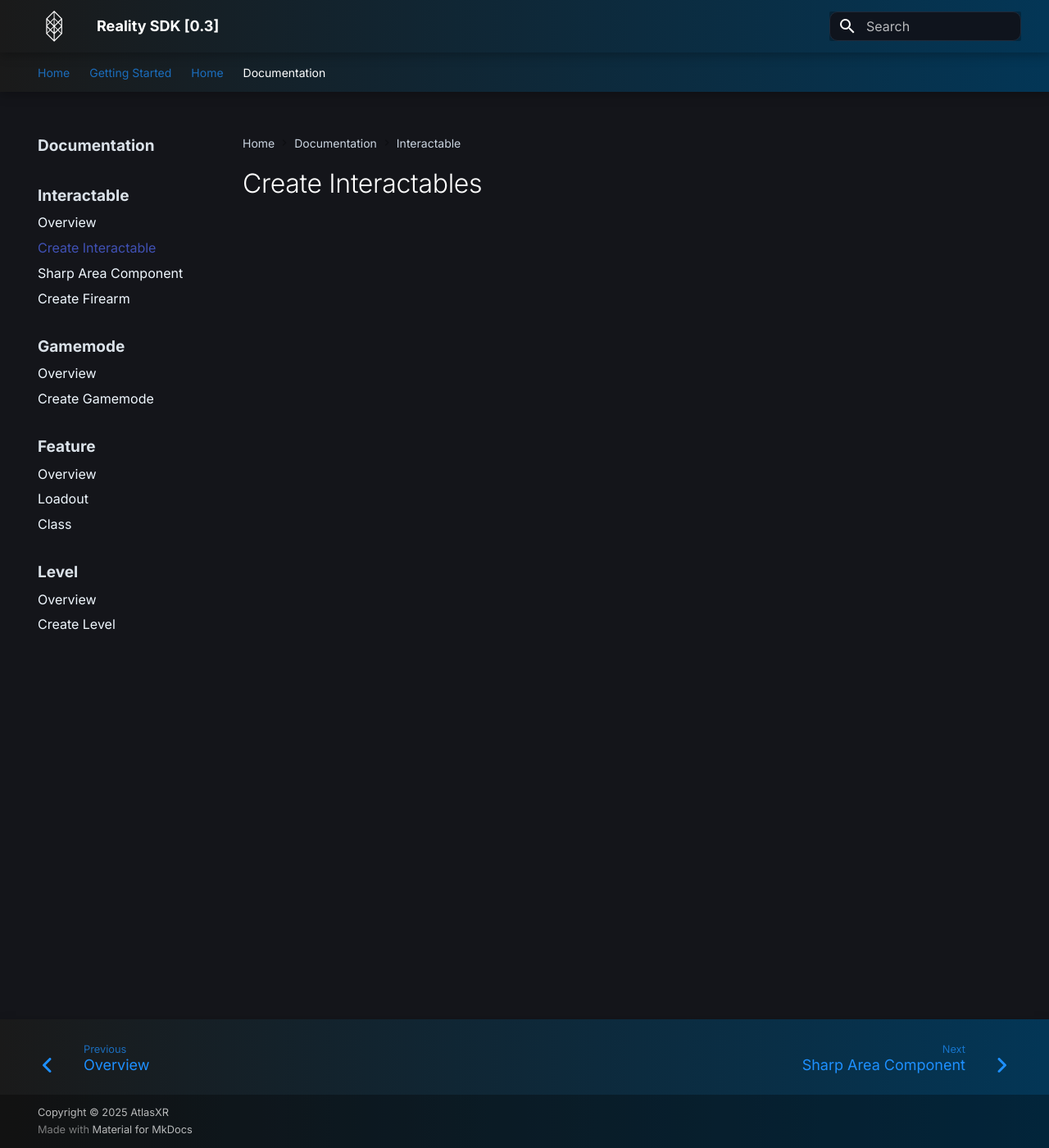
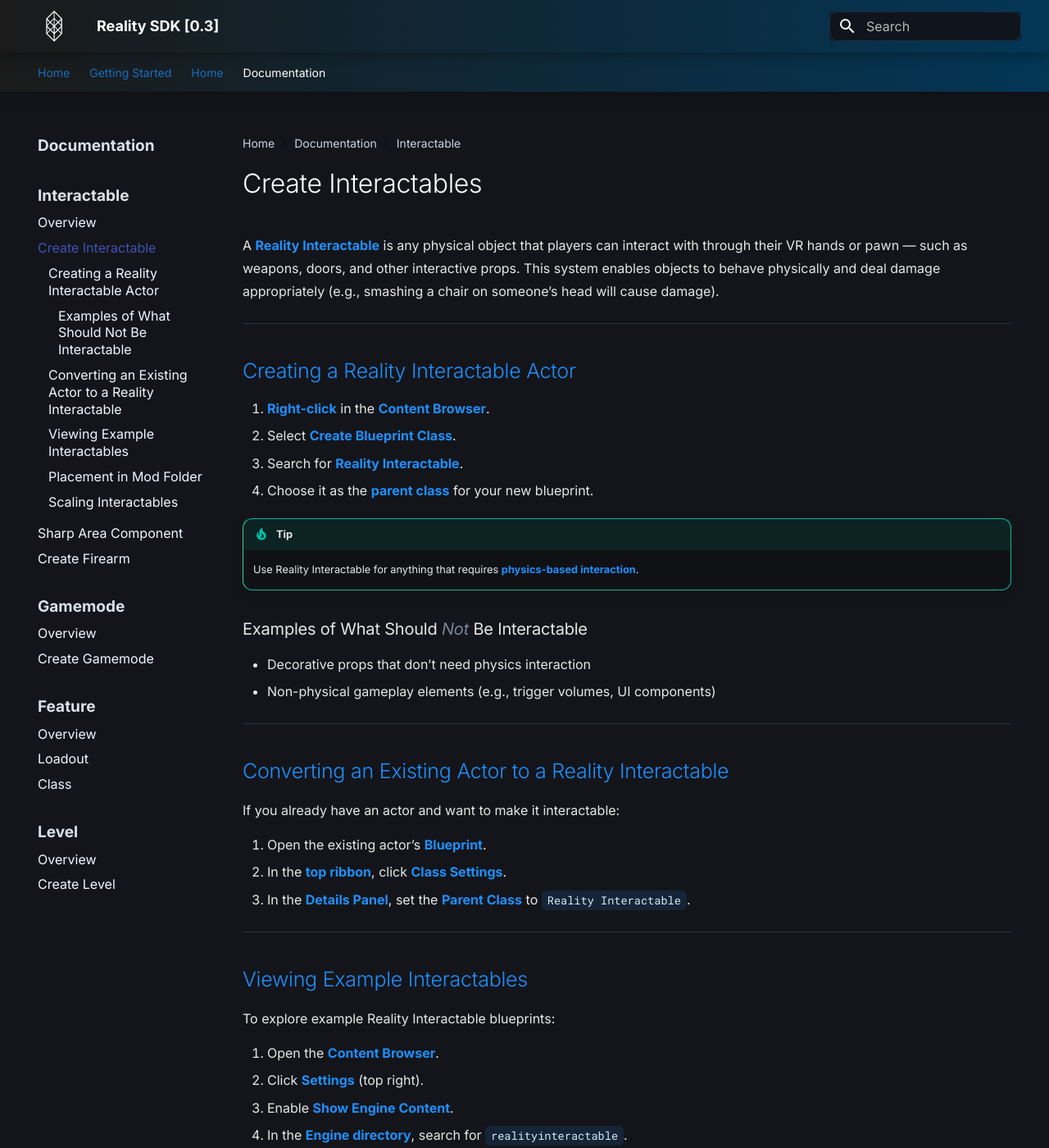
Before and after one commit to AtlasXRInc/RealitySDK-Documentation, an MkDocs documentation site: the page built from Documentation/Source/Documentation/Interactable/CreateInteractable.md, in a window 1280 px wide and 1400 px high. Shown: the whole window at 82% size. Built offline with MkDocs 1.6.1 and Material for MkDocs 9.7.7, drawn with Linux system fonts in a browser that asks for light colours; some of the changed text lies outside the part shown.

Commit message:
add documentation for CreateInteractable page

```diff
--- a/Documentation/Source/Documentation/Interactable/CreateInteractable.md
+++ b/Documentation/Source/Documentation/Interactable/CreateInteractable.md
@@ -1 +1,69 @@
 # Create Interactables
+
+A **Reality Interactable** is any physical object that players can interact with through their VR hands or pawn — such as weapons, doors, and other interactive props. This system enables objects to behave physically and deal damage appropriately (e.g., smashing a chair on someone’s head will cause damage).
+
+---
+
+## Creating a Reality Interactable Actor
+
+1. **Right-click** in the **Content Browser**.
+2. Select **Create Blueprint Class**.
+3. Search for **Reality Interactable**.
+4. Choose it as the **parent class** for your new blueprint.
+
+!!! tip
+    Use Reality Interactable for anything that requires **physics-based interaction**.
+
+### Examples of What Should *Not* Be Interactable
+
+- Decorative props that don’t need physics interaction
+- Non-physical gameplay elements (e.g., trigger volumes, UI components)
+
+---
+
+## Converting an Existing Actor to a Reality Interactable
+
+If you already have an actor and want to make it interactable:
+
+1. Open the existing actor’s **Blueprint**.
+2. In the **top ribbon**, click **Class Settings**.
+3. In the **Details Panel**, set the **Parent Class** to `Reality Interactable`.
+
+---
+
+## Viewing Example Interactables
+
+To explore example Reality Interactable blueprints:
+
+1. Open the **Content Browser**.
+2. Click **Settings** (top right).
+3. Enable **Show Engine Content**.
+4. In the **Engine directory**, search for `realityinteractable`.
+
+You’ll find blueprints such as:
+
+- `RealityInteractable_DoorHandle`
+- `RealityInteractable_Machete`
+
+These can be great references for setup and best practices.
+
+---
+
+## Placement in Mod Folder
+
+When you create a mod, a folder named **`ModName Content`** is automatically generated in the **Plugins** folder.
+
+> **Make sure your Reality Interactable actor is saved inside this folder**, or it will **not be packaged** with your mod.
+
+---
+
+## Scaling Interactables
+!!! warning
+    Do not scale the Root Component directly. Changing the root component’s scale causes physics issues.
+    !!! note
+        The **Root Component** is the top component in the Components hierarchy when a Blueprint is open.
+
+Instead, use the UE5 Editor tools to adjust the size of your mesh:
+
+- **Remodel** or **reimport** the mesh at the correct scale.
+- Alternatively, use the **Static Mesh Editor** to adjust its import scale.
```
